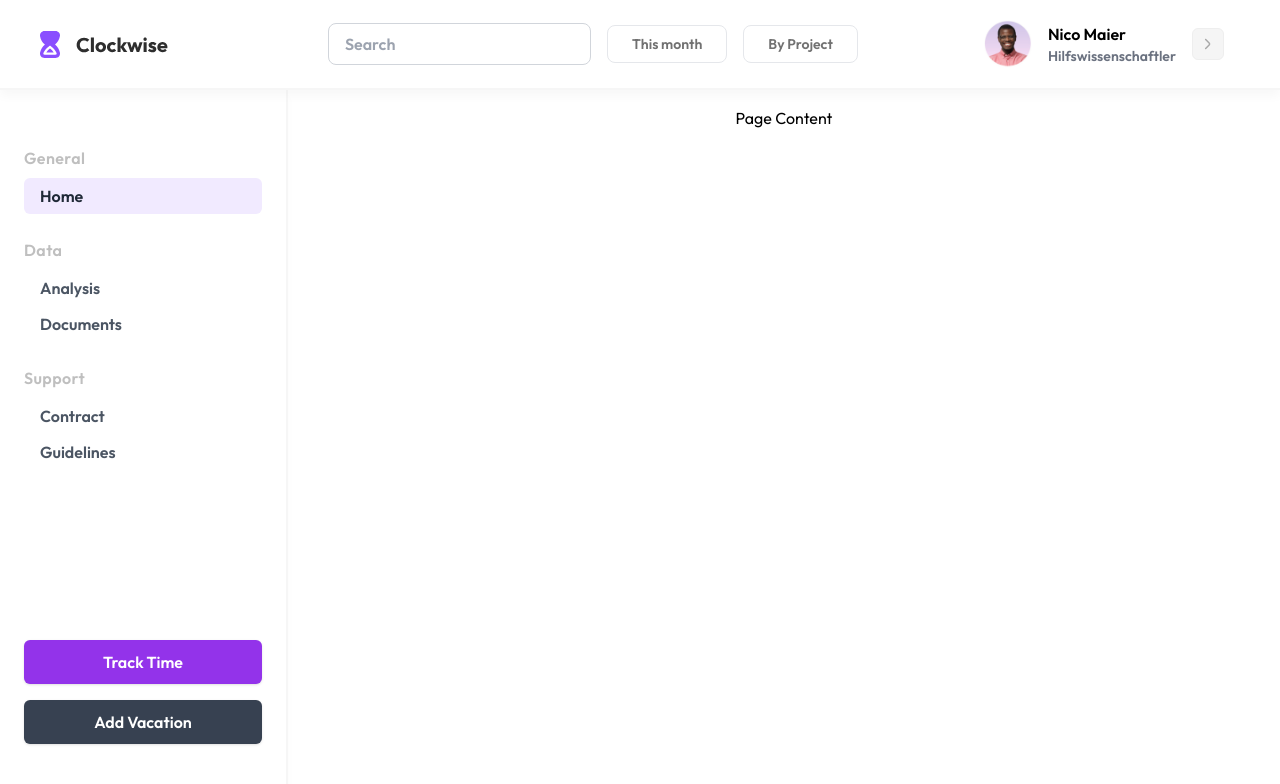
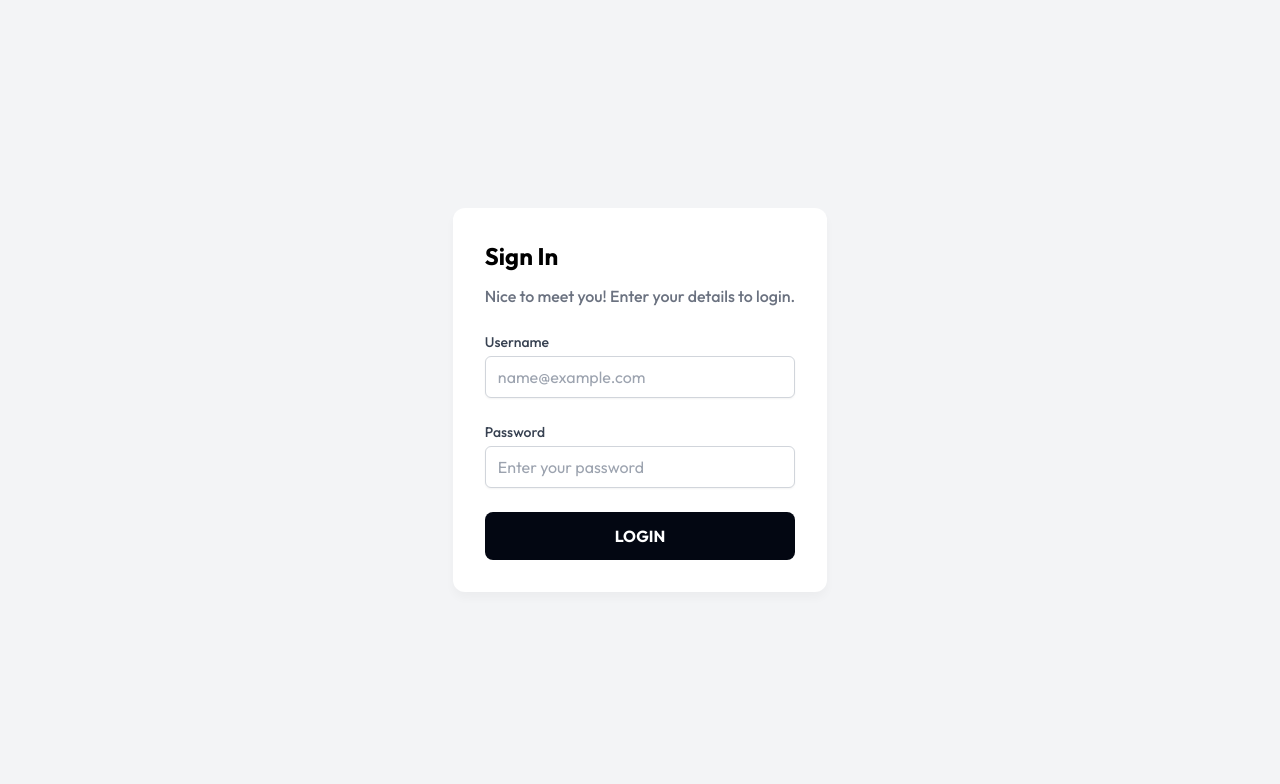
Before and after one commit to intuitive-robots/pse-ss24-timetrack, a React (Create React App) app in the folder frontend/: page /home in a window 1280 px wide. Shown: the top 784 px of the page. Built offline with nearby package versions, Linux system fonts and the light colour scheme.

Commit message:
Add login page including TextInput component

```diff
--- a/frontend/src/App.js
+++ b/frontend/src/App.js
@@ -1,10 +1,12 @@
 import './App.css';
 import HomePage from "./pages/HomePage";
+import LoginPage from "./pages/LoginPage";
 
 function App() {
   return (
     <div className="App">
-        <HomePage/>
+        {/*<HomePage/>*/}
+        <LoginPage/>
     </div>
   );
 }
--- /dev/null
+++ b/frontend/src/components/input/TextInput.tsx
@@ -0,0 +1,29 @@
+import React from 'react';
+
+interface TextInputProps {
+  id: string;
+  label: string;
+  type: string;
+  value: string;
+  placeholder: string;
+  onChange: (value: string) => void;
+}
+
+const TextInput: React.FC<TextInputProps> = ({ id, label, type, value, placeholder, onChange }) => {
+  return (
+    <div className="mb-6">
+      <label htmlFor={id} className="block text-start text-sm font-medium text-gray-700">{label}</label>
+      <input
+        type={type}
+        id={id}
+        placeholder={placeholder}
+        value={value}
+        onChange={e => onChange(e.target.value)}
+        required
+        className="mt-1 block w-full px-3 py-2 border border-gray-300 rounded-md shadow-sm focus:outline-none focus:ring-purple-500 focus:border-purple-500"
+      />
+    </div>
+  );
+};
+
+export default TextInput;
--- /dev/null
+++ b/frontend/src/pages/LoginPage.tsx
@@ -0,0 +1,48 @@
+import React, { useState } from 'react';
+import TextInput from '../components/input/TextInput';
+
+interface LoginFormProps {
+  onLogin: (username: string, password: string) => void;
+}
+
+const LoginForm: React.FC<LoginFormProps> = ({ onLogin }) => {
+  const [username, setUsername] = useState('');
+  const [password, setPassword] = useState('');
+
+  const handleSubmit = (event: React.FormEvent<HTMLFormElement>) => {
+    event.preventDefault();
+    onLogin(username, password);
+  };
+
+  return (
+    <div className="min-h-screen flex items-center justify-center bg-gray-100">
+      <form onSubmit={handleSubmit} className="bg-white px-8 py-8 rounded-xl shadow-profilebar-shadow">
+        <h2 className="text-2xl font-bold mb-3 text-start">Sign In</h2>
+        <p className="mb-6 text-md font-medium text-gray-500 text-center">Nice to meet you! Enter your details to
+          login.</p>
+        <TextInput
+            id="username"
+            label="Username"
+            type="text"
+            value={username}
+            placeholder="name@example.com"
+            onChange={setUsername}
+        />
+        <TextInput
+            id="password"
+            label="Password"
+            type="password"
+            value={password}
+            placeholder="Enter your password"
+            onChange={setPassword}
+        />
+        <button type="submit"
+                className="w-full bg-gray-950 text-white font-bold py-3 px-4 rounded-lg hover:bg-gray-700">
+          LOGIN
+        </button>
+      </form>
+    </div>
+  );
+};
+
+export default LoginForm;
```
